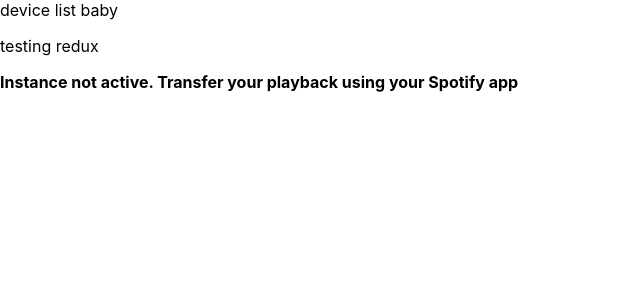
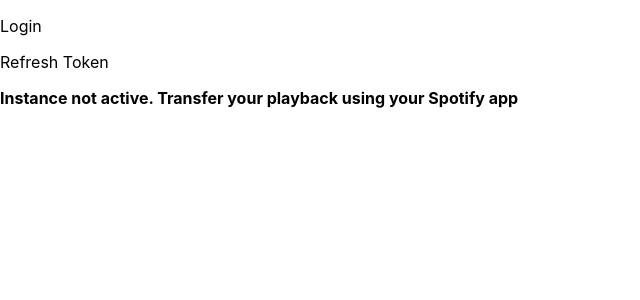
Before and after one commit to seth-bradshaw/Mock-Spotify-UI, a React (Create React App) app in the folder spotify-ui/: page / in a window 1280 px wide. Shown: the top 300 px of the page, without its empty margins (0-640 px from the left). Built offline with nearby package versions, Linux system fonts and the light colour scheme.

Commit message:
cleaning up App.tsx for testing API

```diff
--- a/spotify-ui/src/App.tsx
+++ b/spotify-ui/src/App.tsx
@@ -1,21 +1,15 @@
 import React from 'react';
-import { useDispatch } from 'react-redux';
-import { increment } from './store/slices/example';
-import {loginWithSpotify, getPlaybackDevices} from './services'
+import { loginWithSpotify, refreshSpotifyToken } from './services'
 import SpotifyPlayback from './components/playback/SpotifyPlayback'
 
 function App() {
-  const dispatch = useDispatch();
-  const cliks = () => {
-    getPlaybackDevices()
-  }
 
   return (
     <div>
-      <header onClick={() => cliks()} className="">
-       device list baby
+      <header className="">
       </header>
-      <p onClick={() => loginWithSpotify()} className="text-7xl">testing redux</p>
+      <p onClick={() => loginWithSpotify()} className="text-7xl">Login</p>
+      <p onClick={async () => await refreshSpotifyToken()}>Refresh Token</p>
       <SpotifyPlayback/>
     </div>
   );
```
